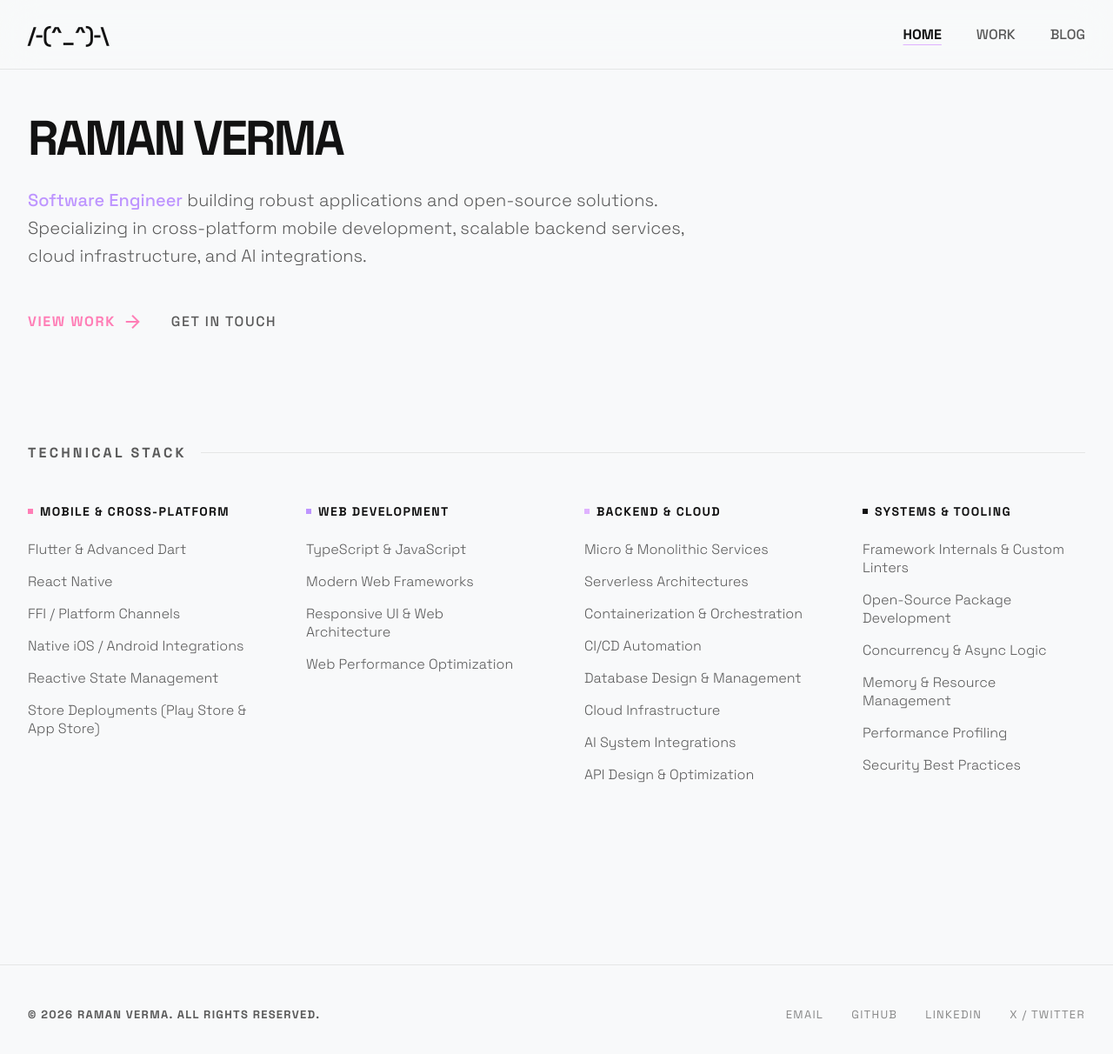
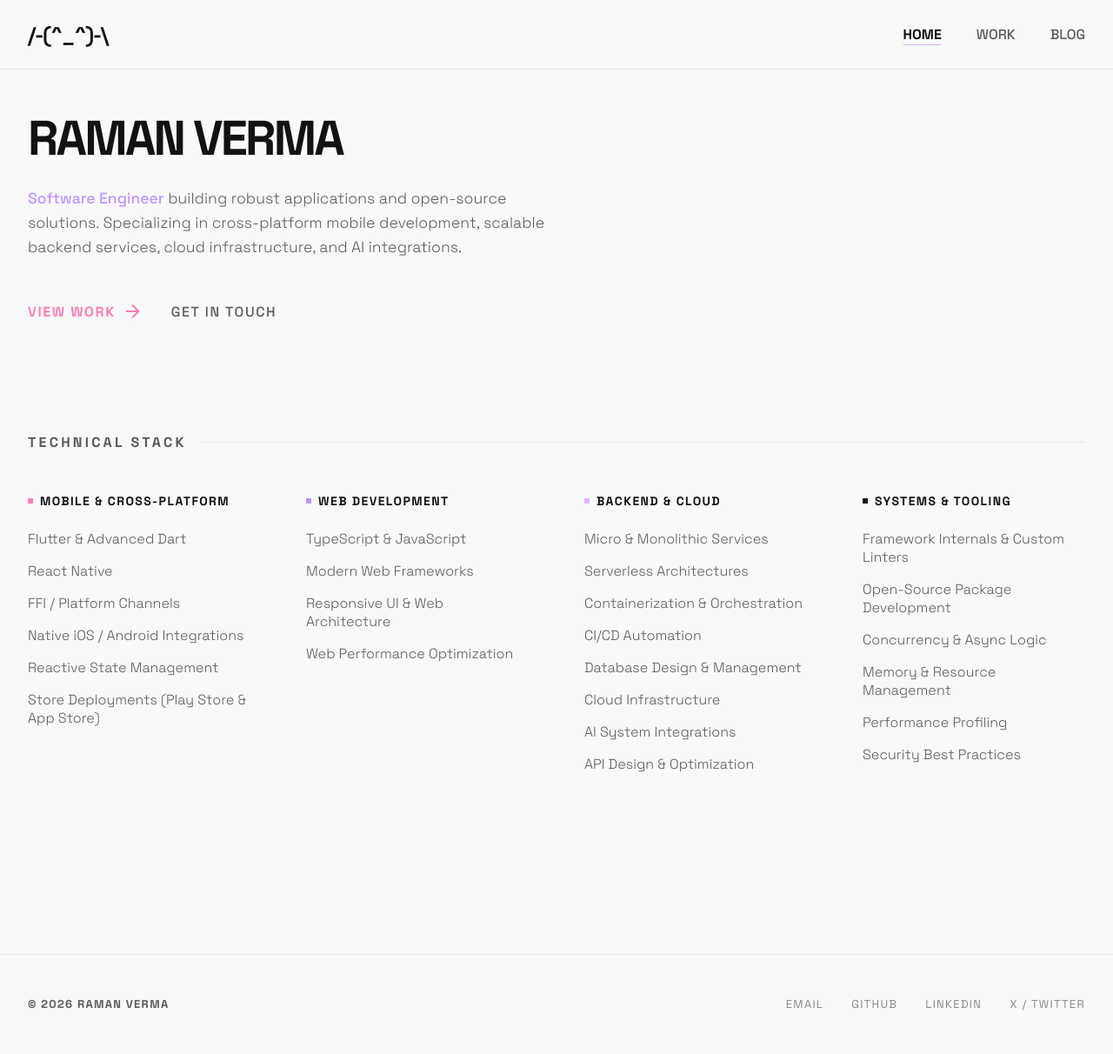
Before and after one commit to maranix/landing, an Astro site: page / in a window 1280 px wide. Shown: the whole page at 87% size. Built offline with nearby package versions, Linux system fonts and the light colour scheme; Astro itself is replaced by a stand-in of ours.

Commit message:
style: simplify footer copyright and refine hero section typography and layout

```diff
--- a/src/components/Footer.astro
+++ b/src/components/Footer.astro
@@ -4,7 +4,7 @@
 
 <footer class="footer">
     <div class="footer-container">
-        <div class="footer-copy">© 2026 RAMAN VERMA. ALL RIGHTS RESERVED.</div>
+        <div class="footer-copy">© 2026 RAMAN VERMA</div>
         <div class="footer-links">
             <a
                 class="footer-link"
@@ -81,8 +81,12 @@
     @media (max-width: 768px) {
         .footer-container {
             flex-direction: column;
-            gap: 1rem;
+            gap: 2rem;
             align-items: flex-start;
+        }
+
+        .footer-links {
+            gap: 1.5rem;
         }
     }
 </style>
--- a/src/pages/index.astro
+++ b/src/pages/index.astro
@@ -123,11 +123,11 @@ import ProjectCard from "../components/ProjectCard.astro";
     /* Home specific */
     .hero {
         margin-bottom: 8rem;
-        max-width: 800px;
+        max-width: 600px;
     }
 
     .hero p {
-        font-size: 1.25rem;
+        font-size: 1.1rem;
         color: var(--text-secondary);
         font-weight: 300;
         line-height: 1.6;
```
